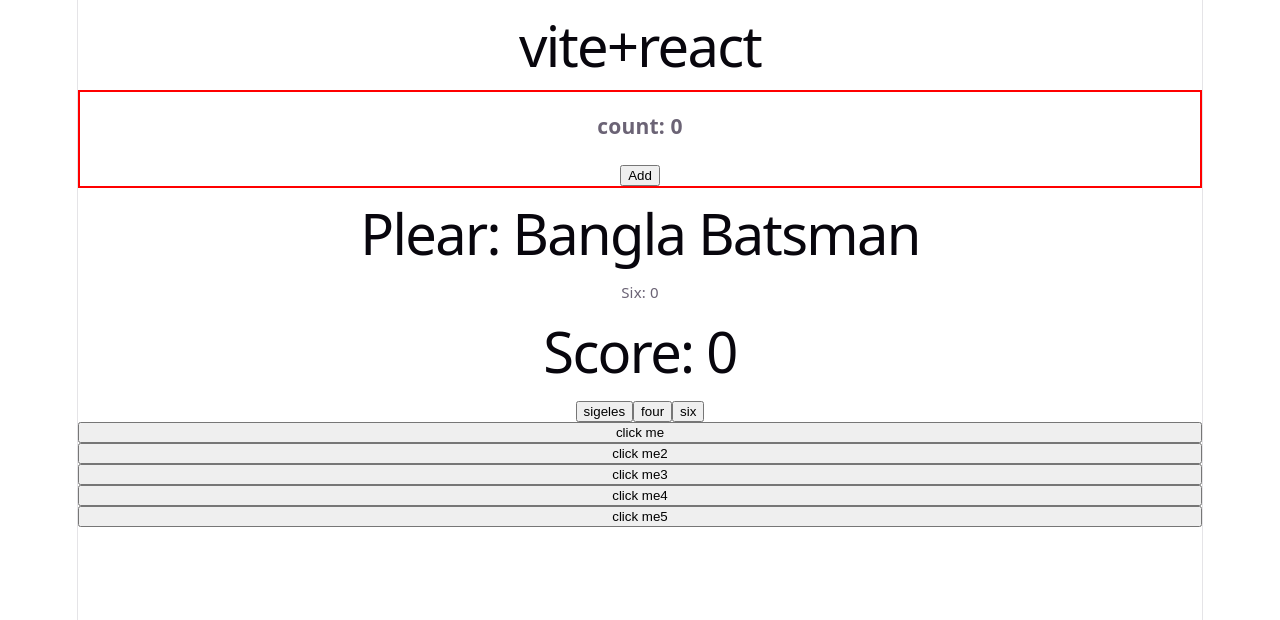
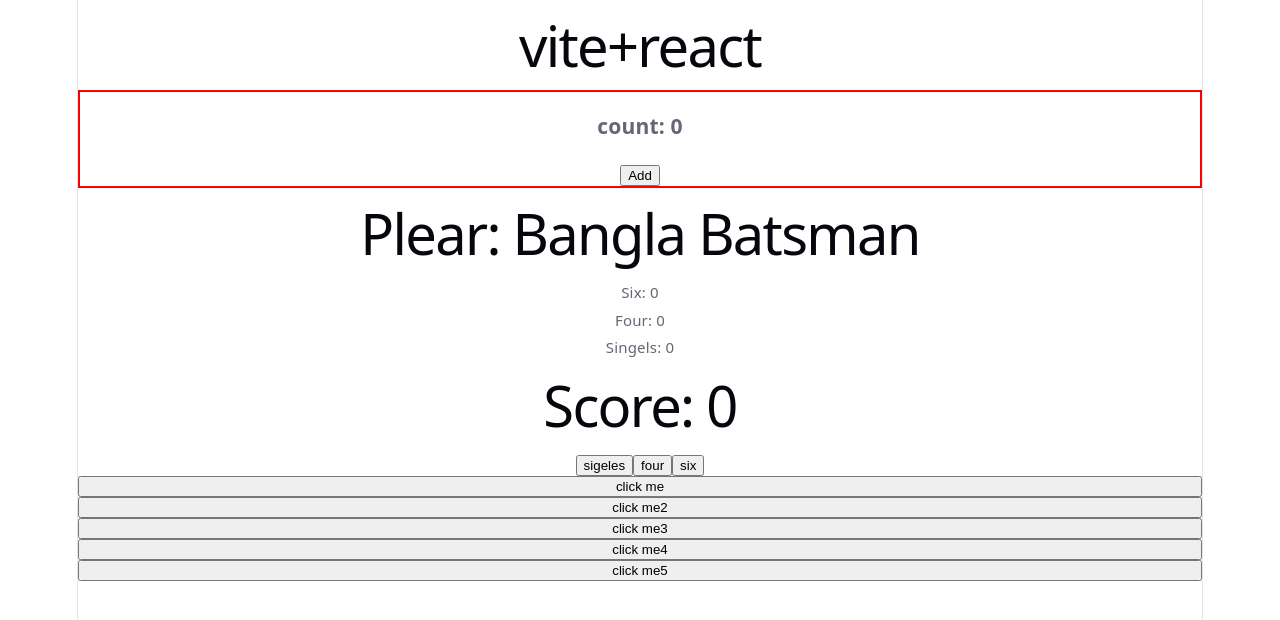
Before and after one commit to masuddeveloper143/react-second, a React (Vite) app: page / in a window 1280 px wide. Shown: the top 620 px of the page. Built offline with nearby package versions, Linux system fonts and the light colour scheme.

Commit message:
Update project

```diff
--- a/src/batsman.jsx
+++ b/src/batsman.jsx
@@ -3,11 +3,14 @@ import { useState } from "react"
 export default function Batsman() {
     const [runs, setRuns] = useState(0);
     const [sixes, setSixes] = useState(0);
-
+    const [fourCount, setFour] = useState(0);
+    const [singelsCount, setSingels] = useState(0);
 
 
     const handleSingeles = () => {
         const updatedRuns = runs + 1;
+        const updatedSingels = singelsCount + 1;
+        setSingels(updatedSingels);
         setRuns(updatedRuns);
     }
 
@@ -20,6 +23,8 @@ export default function Batsman() {
 
     const handleFour = () => {
         const updatedRuns = runs + 6;
+        const updatedFour = fourCount + 1;
+        setFour(updatedFour)
         setRuns(updatedRuns);
     }
 
@@ -31,6 +36,8 @@ export default function Batsman() {
         <div>
             <h1>Plear: Bangla Batsman</h1>
             <p><small>Six: {sixes} </small></p>
+            <p><small>Four: {fourCount} </small></p>
+            <p><small>Singels: {singelsCount} </small></p>
 
 
             {
```
